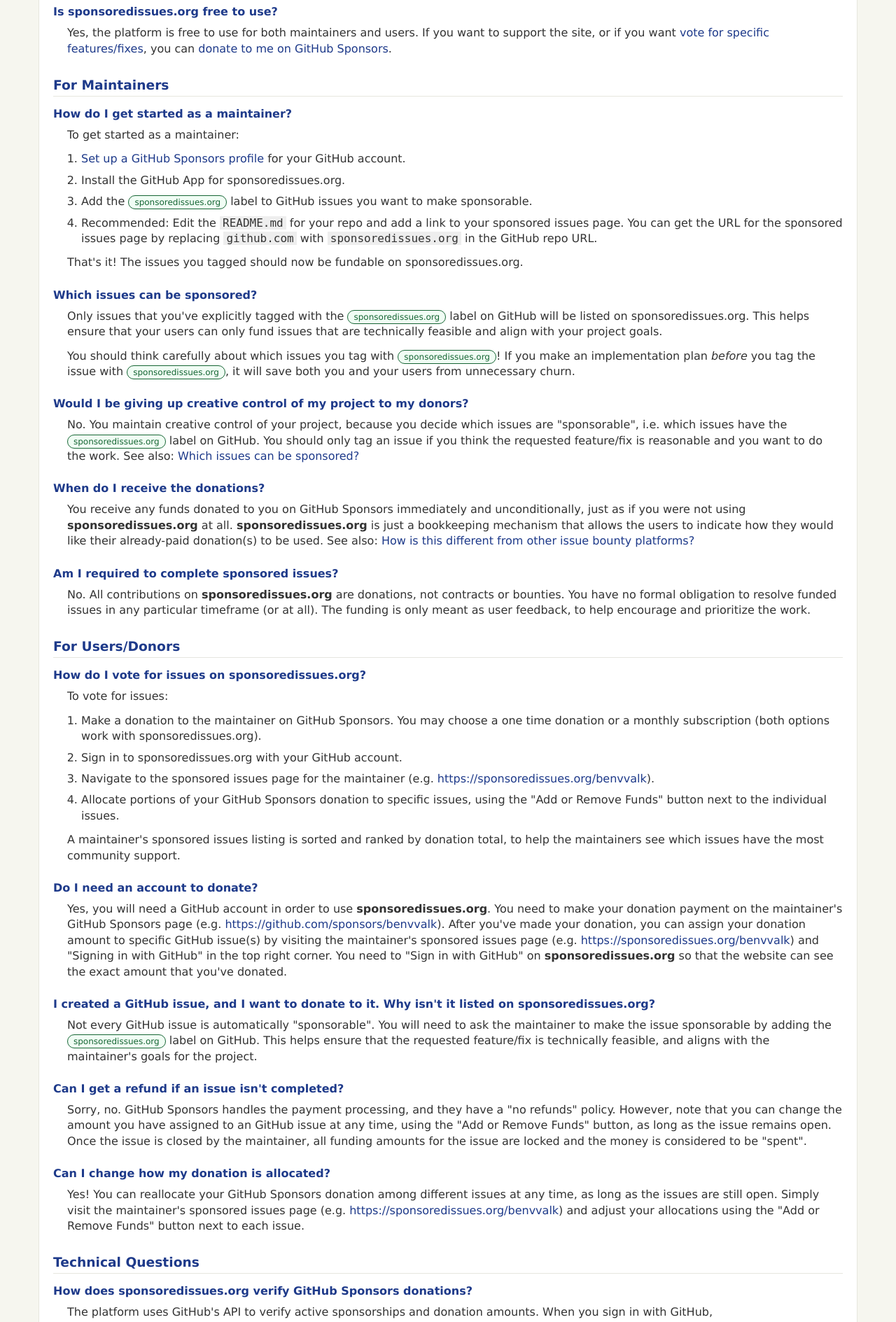
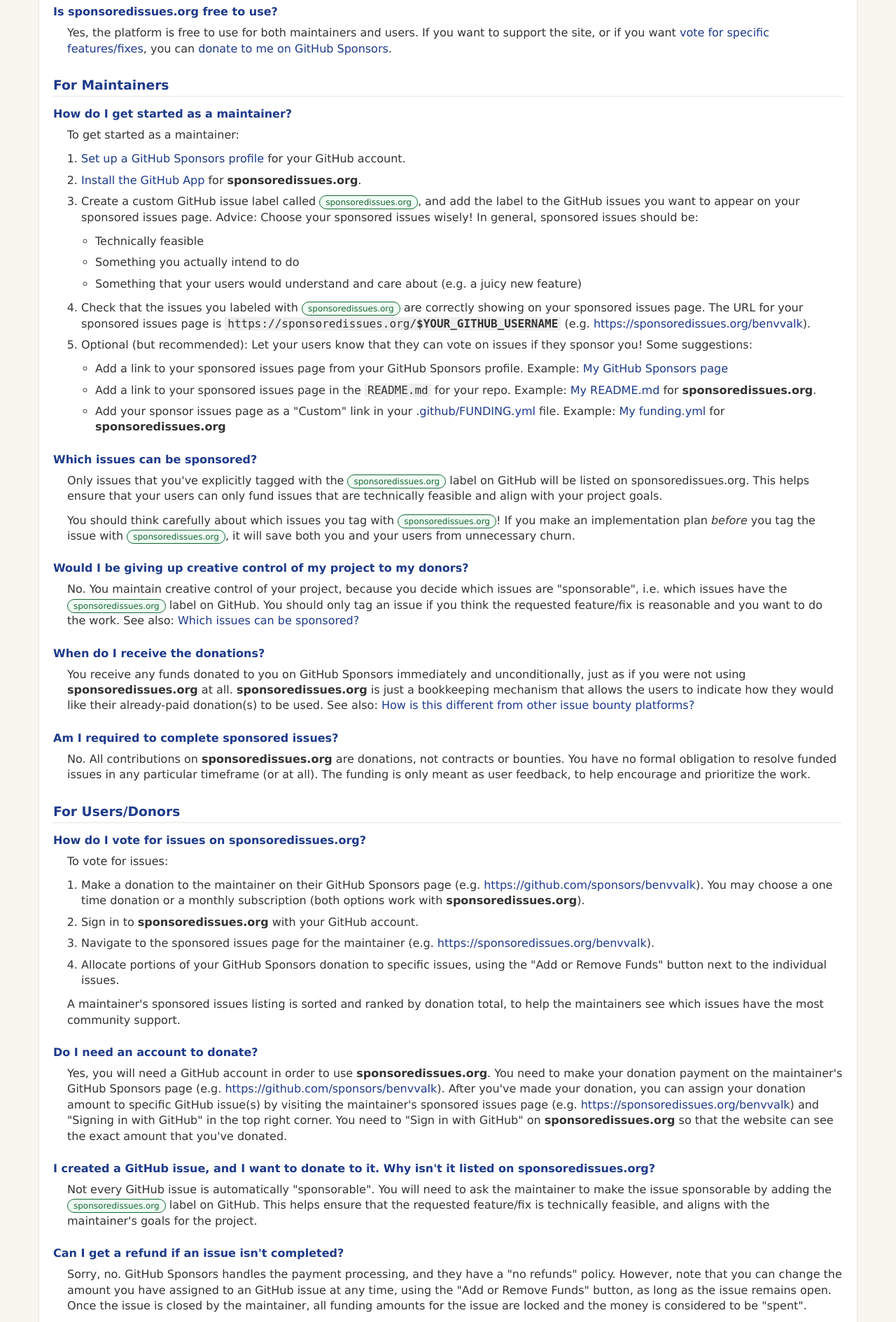
Before and after one commit to benvvalk/sponsoredissues.org-deploy, a Django app: page /site/faq in a window 1280 px wide. Shown: the part 1158-3047 px from the top of the page at 70% size. Run offline with Django 5.2, Linux system fonts and the light colour scheme; some libraries are stand-ins or nearby versions.

Commit message:
faq: improve maintainer/donor instructions, add missing links [doc]

```diff
--- a/sponsoredissues/templates/faq.html
+++ b/sponsoredissues/templates/faq.html
@@ -252,17 +252,25 @@
                         <li><a href="https://docs.github.com/en/sponsors/receiving-sponsorships-through-github-sponsors/setting-up-github-sponsors-for-your-personal-account">Set up a GitHub Sponsors profile</a> for your GitHub account.
                         </li>
                         <li>
-                            Install the GitHub App for sponsoredissues.org.
+                            <a href=" https://github.com/apps/sponsoredissues-maintainer">Install the GitHub App</a> for <strong>sponsoredissues.org</strong>.
                         </li>
-                        <li>Add the <span class="sponsoredissues-label">sponsoredissues.org</span> label to GitHub issues you want to make sponsorable.
+                        <li>Create a custom GitHub issue label called <span class="sponsoredissues-label">sponsoredissues.org</span>, and add the label to the GitHub issues you want to appear on your sponsored issues page. Advice: Choose your sponsored issues wisely! In general, sponsored issues should be:
+                            <ul>
+                                <li>Technically feasible</li>
+                                <li>Something you actually intend to do</li>
+                                <li>Something that your users would understand and care about (e.g. a juicy new feature)</li>
+                            </ul>
                         </li>
+                        <li>Check that the issues you labeled with <span class="sponsoredissues-label">sponsoredissues.org</span> are correctly showing on your sponsored issues page. The URL for your sponsored issues page is <code style="white-space: nowrap;">https://sponsoredissues.org/<strong>$YOUR_GITHUB_USERNAME</strong></code> (e.g. <a href="https://sponsoredissues.org/benvvalk">https://sponsoredissues.org/benvvalk</a>).
                         <li>
-                            Recommended: Edit the <code>README.md</code> for your repo and add a link to your sponsored issues page. You can get the URL for the sponsored issues page by replacing <code>github.com</code> with <code>sponsoredissues.org</code> in the GitHub repo URL.
+                            Optional (but recommended): Let your users know that they can vote on issues if they sponsor you! Some suggestions:
+                            <ul>
+                                <li>Add a link to your sponsored issues page from your GitHub Sponsors profile. Example: <a href="https://github.com/sponsors/benvvalk">My GitHub Sponsors page</a></li>
+                                <li>Add a link to your sponsored issues page in the <code>README.md</code> for your repo. Example: <a href="https://github.com/benvvalk/sponsoredissues.org#support-sponsoredissuesorg-and-vote-for-improvements">My README.md</a> for <strong>sponsoredissues.org</strong>.</li>
+                                <li>Add your sponsor issues page as a "Custom" link in your <a href="https://docs.github.com/en/repositories/managing-your-repositorys-settings-and-features/customizing-your-repository/displaying-a-sponsor-button-in-your-repository#about-funding-files">.github/FUNDING.yml</a> file. Example: <a href=" https://github.com/benvvalk/sponsoredissues.org/blob/main/.github/FUNDING.yml">My funding.yml</a> for <strong>sponsoredissues.org</strong></li>
+                            </ul>
                         </li>
                     </ol>
-                    <p>
-                        That's it! The issues you tagged should now be fundable on sponsoredissues.org.
-                    </p>
                 </div>
             </div>
 
@@ -304,8 +312,8 @@
                 <div class="faq-answer">
                     <p>To vote for issues:</p>
                     <ol>
-                        <li>Make a donation to the maintainer on GitHub Sponsors. You may choose a one time donation or a monthly subscription (both options work with sponsoredissues.org).</li>
-                        <li>Sign in to sponsoredissues.org with your GitHub account.</li>
+                        <li>Make a donation to the maintainer on their GitHub Sponsors page (e.g. <a href="https://github.com/sponsors/benvvalk">https://github.com/sponsors/benvvalk</a>). You may choose a one time donation or a monthly subscription (both options work with <strong>sponsoredissues.org</strong>).</li>
+                        <li>Sign in to <strong>sponsoredissues.org</strong> with your GitHub account.</li>
                         <li>Navigate to the sponsored issues page for the maintainer (e.g. <a href="https://sponsoredissues.org/benvvalk">https://sponsoredissues.org/benvvalk</a>).</li>
                         <li>Allocate portions of your GitHub Sponsors donation to specific issues, using the "Add or Remove Funds" button next to the individual issues.</li>
                     </ol>
```
